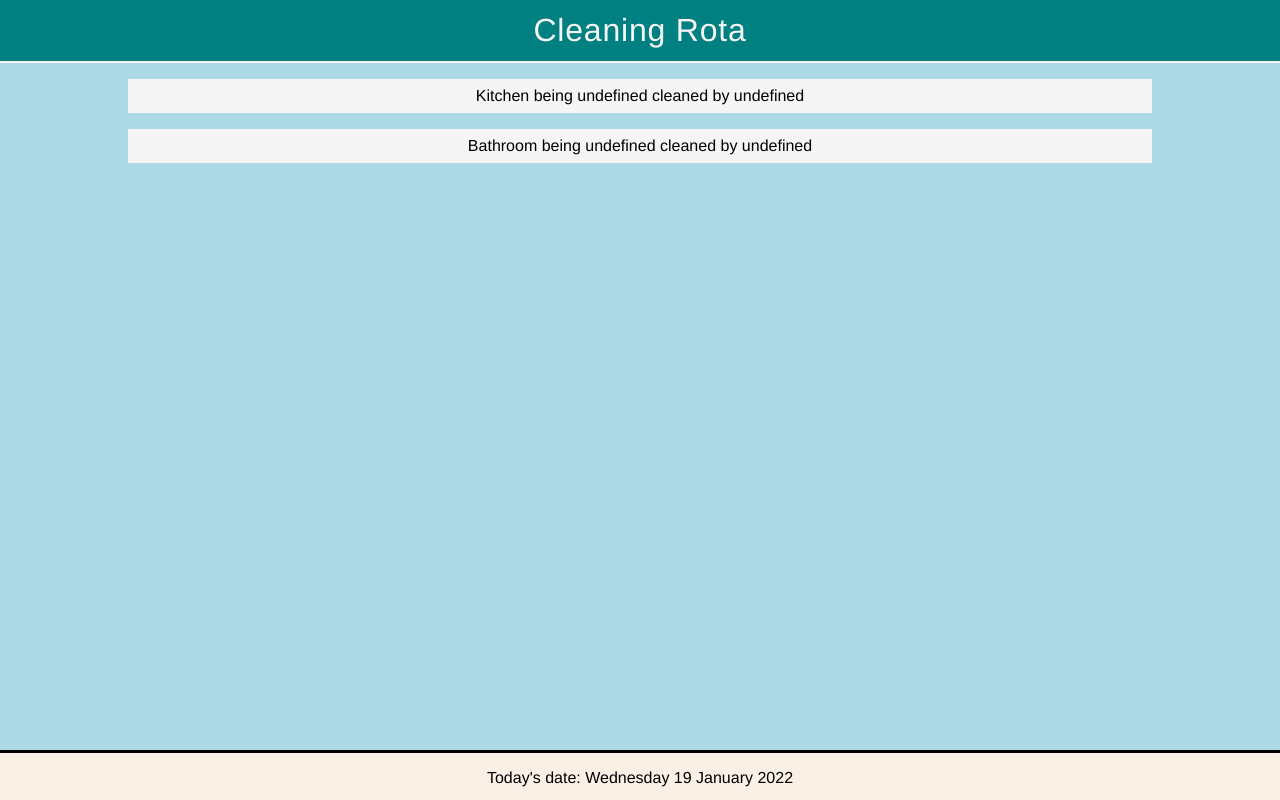
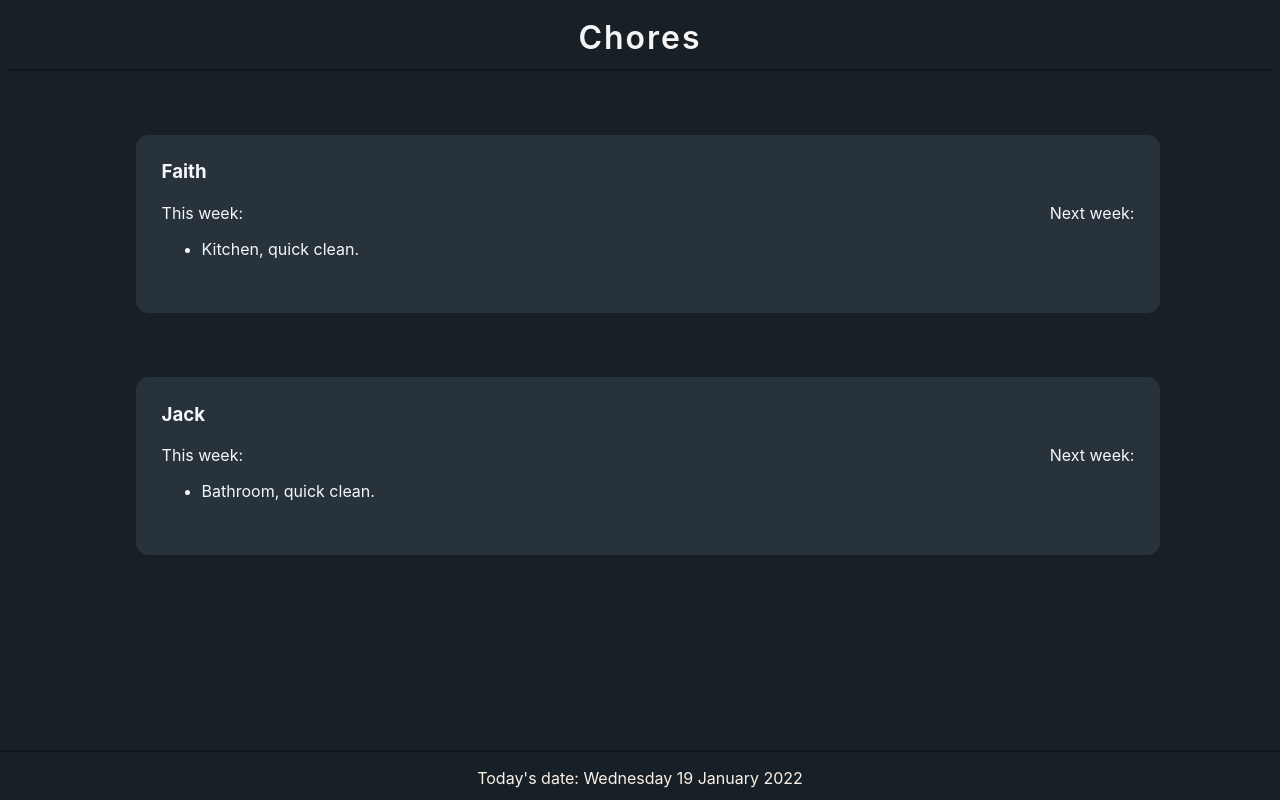
Before and after one commit to beeswhacks/chore-rota, a plain HTML site: page home.html in a window 1280 px wide. Drawn offline with Linux system fonts and the light colour scheme.

Commit message:
Refactor and redesign to emphasise cleaners
- Restructured <code>home.html</code> and refactored
<code>main.js</code> to place emphasis on cleaners over rooms.
- Added cleaner constructor.
- Fixed bug where <code>cycleWeek</code> was returned as undefined
in week 4 of cycle.
- Changed colour scheme in <code>home.html</code> to dark mode.
- Added <code>startWeekX</code> variables to make conditional logic in
<code>getWeekCycle</code> function simpler.
- Deleted self-evident comments.

```diff
--- a/home.html
+++ b/home.html
@@ -7,17 +7,37 @@
     </head>
     <body>
         <header>
-            Cleaning Rota
+            Chores
         </header>
-        <div>
-            <p id="kitchen">Kitchen</p>
-        </div>
-        <div>
-            <p id="bathroom">Bathroom</p>
+        <div >
+            <div class="cleanerContainer">
+                <div class="cleanerName">
+                    Faith
+                </div>
+                <div class="cleanerContent">
+                    <div>
+                        <p id="Faith" class="cleaningTasksThisWeek"></p>
+                    </div>
+                    <div>
+                        <p class="cleaningTasksNextWeek">Next week:<br></p>
+                    </div>
+                </div>
+            </div>
+        <div class="cleanerContainer">
+            <div class="cleanerName">
+                Jack
+            </div>
+            <div class="cleanerContent">
+                <div>
+                    <p id="Jack" class="cleaningTasksThisWeek"></p>
+                </div>
+                <div>
+                    <p class="cleaningTasksNextWeek">Next week:<br></p>
+                </div>
+            </div>
         </div>
         <div id="footer">
-            <p id="footerPara">
-            </p>
+            <p id="footerPara"></p>
         </div>
         <script src="main.js"></script>
     </body>
--- a/main.js
+++ b/main.js
@@ -1,5 +1,5 @@
-var kitchenPara = document.getElementById("kitchen");
-var bathroomPara = document.getElementById("bathroom");
+var faithPara = document.getElementById("Faith");
+var jackPara = document.getElementById("Jack");
 var footerPara = document.getElementById("footerPara");
 
 // seedDate should be the day before week 1 starts (e.g. Sunday 2nd, if Monday 1st is the first day of week 1)
@@ -11,15 +11,14 @@ daysInWeek2 = [8, 9, 10, 11, 12, 13, 14];
 daysInWeek3 = [15, 16, 17, 18, 19, 20, 21];
 daysInWeek4 = [22, 23, 24, 25, 26, 27, 0];
 
+var startWeek1 = daysInWeek1[0];
+var startWeek2 = daysInWeek2[0];
+var startWeek3 = daysInWeek3[0];
+var startWeek4 = daysInWeek4[0];
+
 // Create text for footer showing today's date
 var dateOptions = { weekday: 'long', year: 'numeric', month: 'long', day: 'numeric' };
 footerPara.innerHTML = "Today's date: " + today.toLocaleDateString('en-GB', dateOptions);
-
-// Create array of cleaners
-cleaners = {
-    1 : "Jack",
-    2 : "Faith"
-};
 
 function getWeekCycle (date) {
 
@@ -30,19 +29,29 @@ function getWeekCycle (date) {
     daysSinceCycleStart = dateDiff % (7 * 4);
     console.log("Days since cycle started: " + daysSinceCycleStart);
 
-    if (daysSinceCycleStart >= daysInWeek1[0] && daysSinceCycleStart <= daysInWeek1[daysInWeek1.length - 1]) {
+    if (daysSinceCycleStart >= startWeek1 && daysSinceCycleStart < startWeek2) {
         cycleWeek = 1;
-    } else if (daysSinceCycleStart >= daysInWeek2[0] && daysSinceCycleStart <= daysInWeek2[daysInWeek2.length - 1]) {
+    } else if (daysSinceCycleStart >= startWeek2 && daysSinceCycleStart < startWeek3) {
         cycleWeek = 2;
-    } else if (daysSinceCycleStart >= daysInWeek3[0] && daysSinceCycleStart <= daysInWeek3[daysInWeek3.length - 1]) {
+    } else if (daysSinceCycleStart >= startWeek3 && daysSinceCycleStart < startWeek4) {
         cycleWeek = 3;
-    } else if ((daysSinceCycleStart >= daysInWeek4[0] && daysSinceCycleStart <= daysInWeek4[daysInWeek4.length - 1]) || daysSinceCycleStart == 0) {
+    } else if (daysSinceCycleStart >= startWeek4 || daysSinceCycleStart == 0) {
         cycleWeek = 4;
-    };
+    }
 
     return cycleWeek;
 };
+
 var cycleWeek = getWeekCycle(seedDate);
+
+// Assign each cleaner an ID to prevent names being hard written into code
+cleaners = {
+    1 : "Jack",
+    2 : "Faith"
+};
+
+// Create empty rooms array. Each room will be added to the array by the room constructor.
+var rooms = [];
 
 class room {
     constructor(roomName, firstCleaner, secondCleaner, week) {
@@ -53,9 +62,9 @@ class room {
             this.cleanerID = firstCleaner;
         } else if ([3, 4].includes(week)) {
             this.cleanerID = secondCleaner;
-        };
+        }
 
-        // And alternates between a deep clean and a quick clean each week
+        // Each cleaner alternates between a deep clean and a quick clean each week
         if ([1, 3].includes(week)) {
             this.cleanLevel = "deep";
         } else if ([2, 4].includes(week)) {
@@ -64,15 +73,33 @@ class room {
 
         this.cleanerName = cleaners[this.cleanerID];
 
-        this.whoIsCleaning = function () {
-            // var whoIsCleaningString = this.roomName + " being " + this.cleanLevel + " cleaned by " + this.cleanerName;
-            return this.roomName + " being " + this.cleanLevel + " cleaned by " + this.cleanerName;
-        };
+        rooms.push(this);
     }
 };
 
 kitchen = new room('Kitchen', 1, 2, cycleWeek);
 bathroom = new room('Bathroom', 2, 1, cycleWeek);
 
-kitchenPara.innerHTML = kitchen.whoIsCleaning();
-bathroomPara.innerHTML = bathroom.whoIsCleaning();
+class cleaner {
+    constructor(name, ID) {
+        this.name = name;
+        this.ID = ID;
+    }
+
+    getCleaningString() {
+        var cleaningString = 'This week:<ul>';
+        rooms.forEach(element => {
+            if (this.ID == element.cleanerID) {
+                cleaningString += '<li>' + element.roomName + ', ' + element.cleanLevel + ' clean.</li>';
+            }
+        })
+        cleaningString += '</ul>';
+        return cleaningString;
+    }
+}
+
+jack = new cleaner('Jack', 1);
+faith = new cleaner('Faith', 2);
+
+jackPara.innerHTML = jack.getCleaningString();
+faithPara.innerHTML = faith.getCleaningString();
--- a/style.css
+++ b/style.css
@@ -1,40 +1,66 @@
 * {
-    font-family: Helvetica, sans-serif;
+  font-family: -apple-system, BlinkMacSystemFont, 'Segoe UI', Roboto, Oxygen, Ubuntu, Cantarell, 'Open Sans', 'Helvetica Neue', sans-serif;
   font-size-adjust: none;
   box-sizing: border-box;
 }
 
 body {
-    background-color: lightblue;
-    margin: 0;
+  background-color: #182027;
+  /* margin: 0; */
 }
 
 header {
   text-align: center;
   color: whitesmoke;
-    border-bottom: 2px solid whitesmoke;
-    background-color: teal;
+  border-bottom: 2px solid #0f1418;
   line-height: 1.5;
-    letter-spacing: 0.8px;
+  letter-spacing: 2px;
   font-size: 24pt;
+  font-weight: 600;
   padding: 0.5vw;
   margin: 0;
 }
 
-h2 {
-  margin: auto;
-  text-align: center;
-}
-
-#kitchen, #bathroom {
-    text-align: center;
-    background-color: whitesmoke;
-    padding: 8px;
+.cleanerContainer {
+  text-align: left;
+  background-color: #27323b;
+  color: #f5f7fa;
+  border-radius: 1vw;
+  padding: 2vw;
   font-size: 12pt;
   min-width: fit-content;
   width: 80vw;
   margin-left: 10vw;
   margin-right: 10vw;
+  margin-top: 5vw;
+  margin-bottom: 5vw;
+}
+
+.cleanerName {
+  font-size: 14pt;
+  font-weight: bold;
+  margin-bottom: 1.5vw;
+  text-align: left;
+}
+
+.cleanerContent {
+  display: flex;
+  justify-content: space-between;
+  align-items: stretch;
+  margin-top: 1vw;
+  margin-bottom: 1vw;
+}
+
+.cleaningTasksThisWeek {
+  flex-grow: 4;
+  margin: 0;
+  padding-right: 1hw;
+}
+
+.cleaningTasksNextWeek {
+  flex-grow: 1;
+  margin: 0;
+  padding-left: 1hw;
 }
 
 #footer {
@@ -44,8 +70,8 @@ h2 {
   right: 0;
   width: 100vw;
   height: 50px;
-    background: linen;
+  color: linen;
   text-align: center;
   font-size: 12pt;
-    border-top-style: solid;
+  border-top: 2px solid #0f1418
 }
```
Lines whose indentation alone changed are shown as unchanged.
